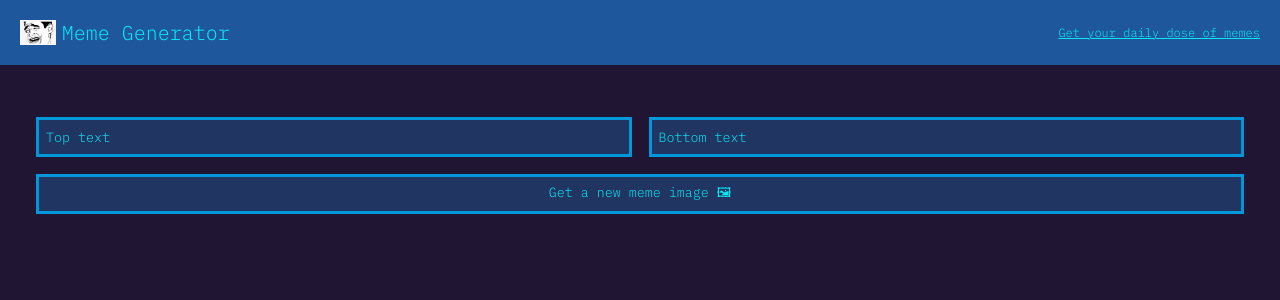
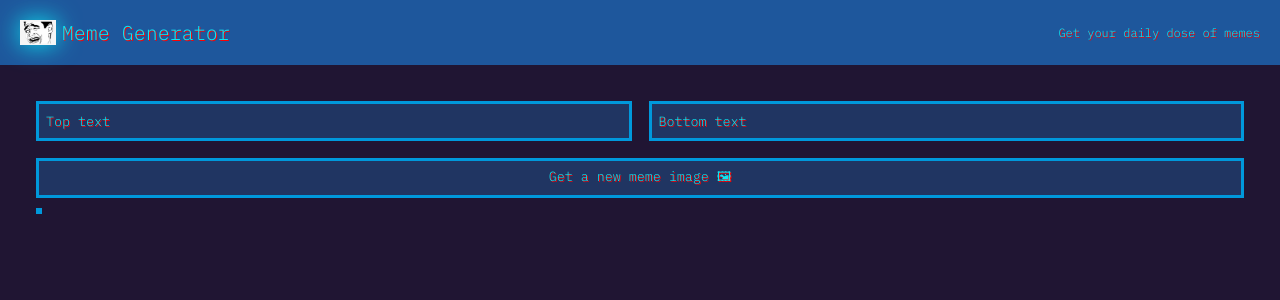
Before and after one commit to GiannisTzonis/meme-generator-react, a React (Create React App) app: page / in a window 1280 px wide. Shown: the top 300 px of the page. Built offline with nearby package versions, Linux system fonts and the light colour scheme.

Commit message:
added more styles

```diff
--- a/src/components/Meme.js
+++ b/src/components/Meme.js
@@ -2,19 +2,17 @@ import React from "react"
 import memesData from "../memesData.js"
 
 export default function Meme() {
-
-    let url
+    const [memeImage, setMemeImage] = React.useState("")
 
     function getMemeImage() {
         const memesArray = memesData.data.memes
         const randomNumber = Math.floor(Math.random() * memesArray.length)
-        url = memesArray[randomNumber].url
-        console.log(url)
+        setMemeImage(memesArray[randomNumber].url)
+
     }
 
     return (
         <main>
-            <p>{url}</p>
             <div className="form">
                 <input
                     type="text"
@@ -33,6 +31,7 @@ export default function Meme() {
                     Get a new meme image 🖼
                 </button>
             </div>
+            <img src={memeImage} className="meme--image" />
         </main>
     )
 }
--- a/src/styles.css
+++ b/src/styles.css
@@ -10,10 +10,6 @@ body {
     background-color: #201533;
     margin: 0;
 
-}
-
-h3 {
-    text-decoration: underline 1px;
 }
 
 main {
@@ -30,6 +26,7 @@ main {
 }
 
 .header--image {
+    filter: drop-shadow(0 0 0.75rem #0ce6f2);
     height: 100%;
     margin-right: 6px;
 }
@@ -37,9 +34,11 @@ main {
 .header--title {
     font-size: 1.25rem;
     margin-right: auto;
+    text-shadow: 1px 1px red;
 }
 
 .header--project {
+    text-shadow: 1px 1px red;
     font-size: 0.75rem;
     font-weight: 500;
 }
@@ -51,11 +50,13 @@ main {
 }
 
 .form--input {
+    width: 100%;
     background-color: #203562;
     font-family: inherit;
     border: 3px solid #0098db;
     text-indent: 5px;
     text-decoration: none;
+    text-shadow: 1px 1px red;
 }
 
 .form--button {
@@ -65,8 +66,16 @@ main {
     color: #0ce6f2;
     border: 3px solid #0098db;
     cursor: pointer;
+    text-shadow: 1px 1px red;
 }
 
 input::placeholder{
     color: #0ce6f2;
-  }
+}
+
+.meme--image {
+    margin-top: 10px;
+    border: 3px solid #0098db;
+    width: 100%;
+
+}
```
